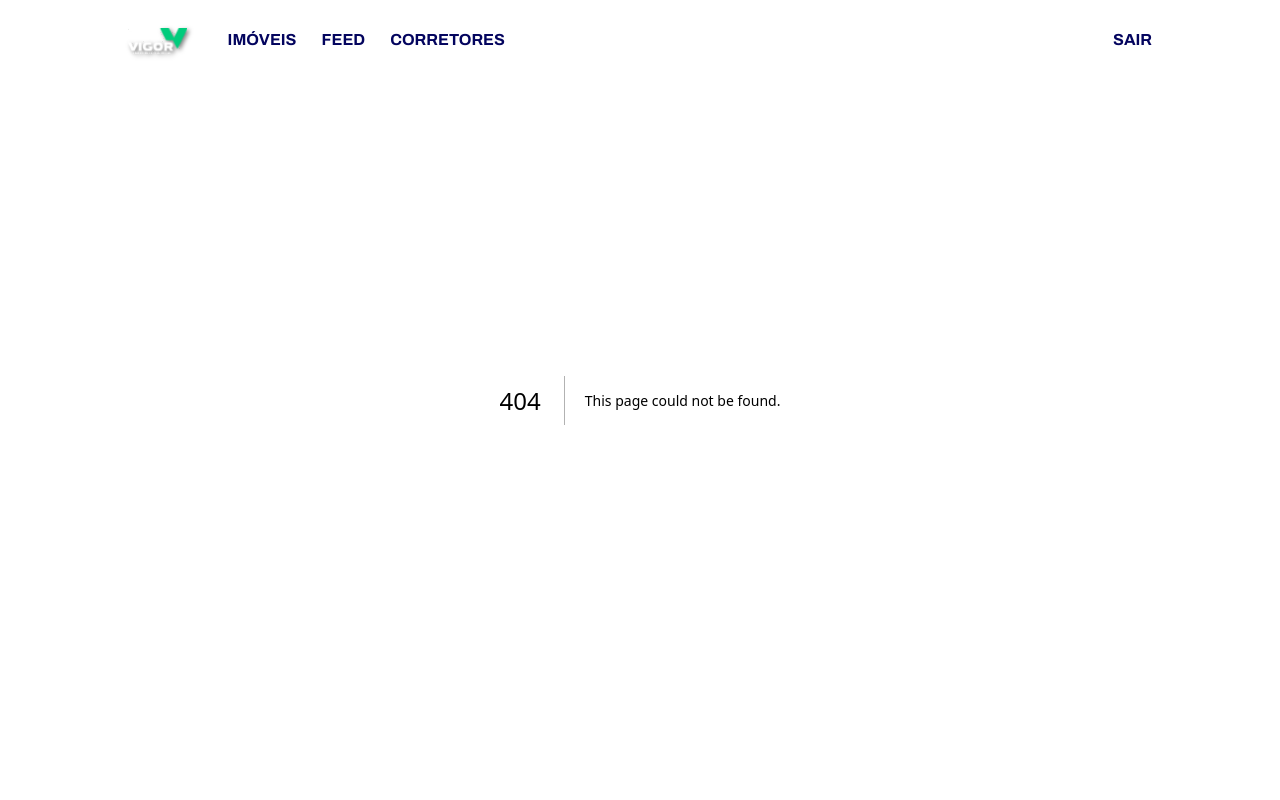
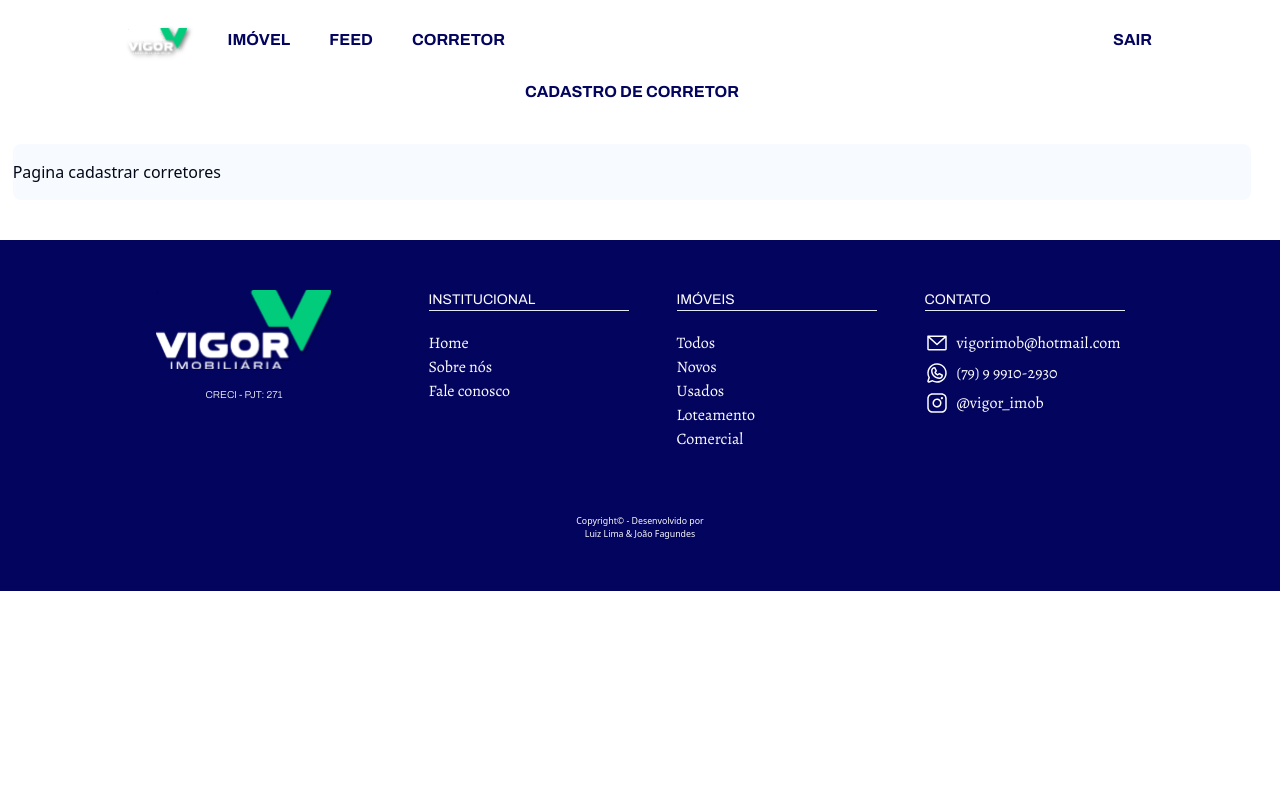
Before and after one commit to LuizLimaDev/vigor-imob, a Next.js app: page /admin/corretores in a window 1280 px wide. Before the commit this address had no page. Shown: the top 800 px of the page. Built offline with nearby package versions, Linux system fonts and the light colour scheme.

Commit message:
fix: admin routes

```diff
--- a/app/_components/MenuDesktop/_components/AdminMenus/AdminMenus.tsx
+++ b/app/_components/MenuDesktop/_components/AdminMenus/AdminMenus.tsx
@@ -10,11 +10,11 @@ const AdminMenus = () => {
       className={`${isAdmin === true ? "flex" : "hidden"} flex w-full justify-between`}
     >
       <div className="flex w-[30%] justify-between">
-        <Link href="/admin/propriedade">Imóveis</Link>
+        <Link href="/admin/imovel">Imóvel</Link>
 
-        <Link href="/admin/adminfeed">Feed</Link>
+        <Link href="/admin/feed">Feed</Link>
 
-        <Link href="/admin/adminbrokers">Corretores</Link>
+        <Link href="/admin/corretores">Corretor</Link>
       </div>
 
       <Link href="/home">Sair</Link>
--- /dev/null
+++ b/app/admin/corretores/RegisterBrokerForm.RegisterBrokerForm.tsx
@@ -0,0 +1,5 @@
+const RegisterBrokerForm = () => {
+  return <h1>Pagina cadastrar corretores</h1>;
+};
+
+export default RegisterBrokerForm;
--- a/app/admin/propriedade/page.tsx
+++ b/app/admin/corretores/page.tsx
@@ -1,18 +1,18 @@
 import Title from "../../_components/Title/Title";
-import RegisterPropertieForm from "./RegisterPropertieForm/RegisterPropertieForm";
+import RegisterBrokerForm from "./RegisterBrokerForm.RegisterBrokerForm";
 
-const Propriedade = () => {
+const Corretores = () => {
   return (
     <main className="flex w-screen flex-col items-center justify-center desktop:pr-4">
       <div className="relative w-full desktop:mt-20">
-        <Title>Cadastro de imóvel</Title>
+        <Title>Cadastro de corretor</Title>
       </div>
 
       <div className="mx-2 my-10 w-[98%] rounded-[.5rem] bg-[#F7FAFE] py-4">
-        <RegisterPropertieForm />
+        <RegisterBrokerForm />
       </div>
     </main>
   );
 };
 
-export default Propriedade;
+export default Corretores;
--- /dev/null
+++ b/app/admin/imovel/page.tsx
@@ -0,0 +1,18 @@
+import Title from "../../_components/Title/Title";
+import RegisterPropertieForm from "./RegisterPropertieForm/RegisterPropertieForm";
+
+const Imovel = () => {
+  return (
+    <main className="flex w-screen flex-col items-center justify-center desktop:pr-4">
+      <div className="relative w-full desktop:mt-20">
+        <Title>Cadastro de imóvel</Title>
+      </div>
+
+      <div className="mx-2 my-10 w-[98%] rounded-[.5rem] bg-[#F7FAFE] py-4">
+        <RegisterPropertieForm />
+      </div>
+    </main>
+  );
+};
+
+export default Imovel;
```
Also changed, not shown: app/admin/feed/RegisterFeedForm/RegisterFeedForm.tsx (renamed from app/admin/adminfeed/RegisterFeedForm/RegisterFeedForm.tsx), app/admin/feed/page.tsx (renamed from app/admin/adminfeed/page.tsx), app/admin/imovel/RegisterPropertieForm/RegisterPropertieForm.tsx (renamed from app/admin/propriedade/RegisterPropertieForm/RegisterPropertieForm.tsx).
